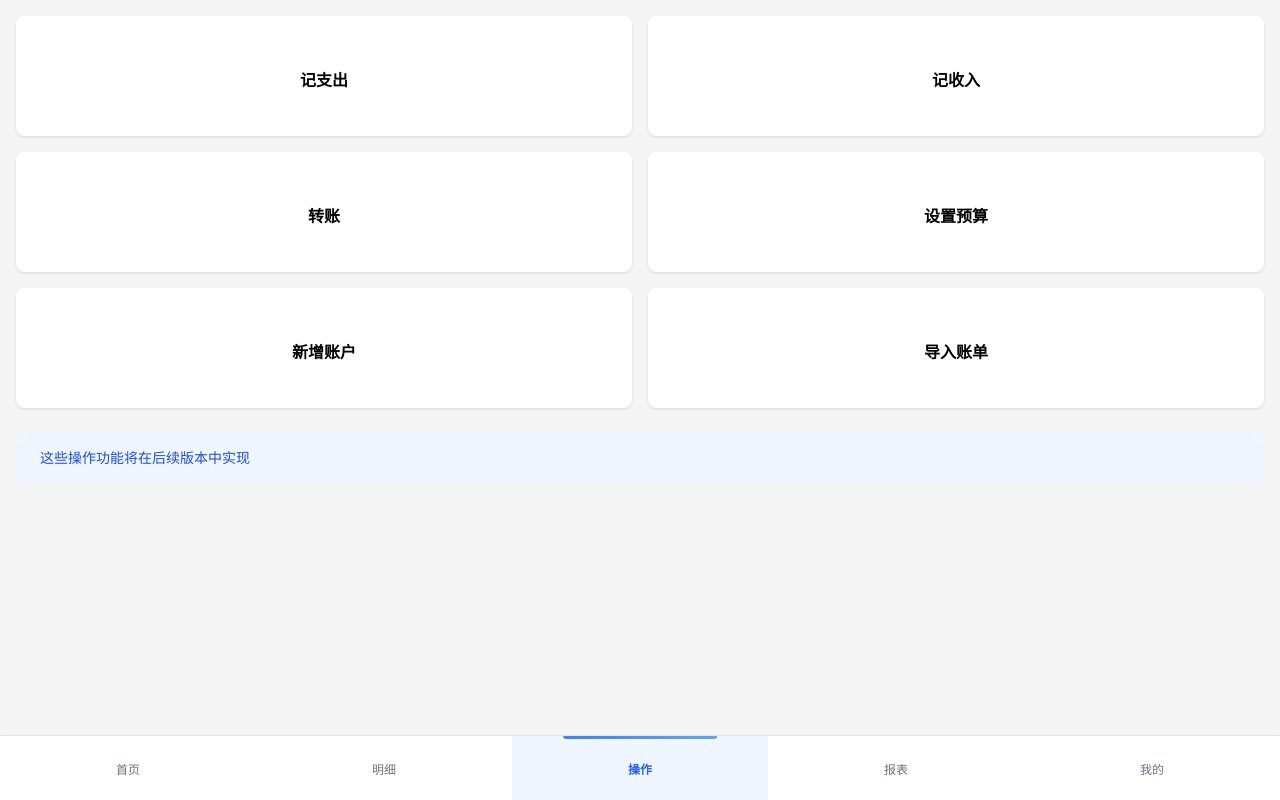
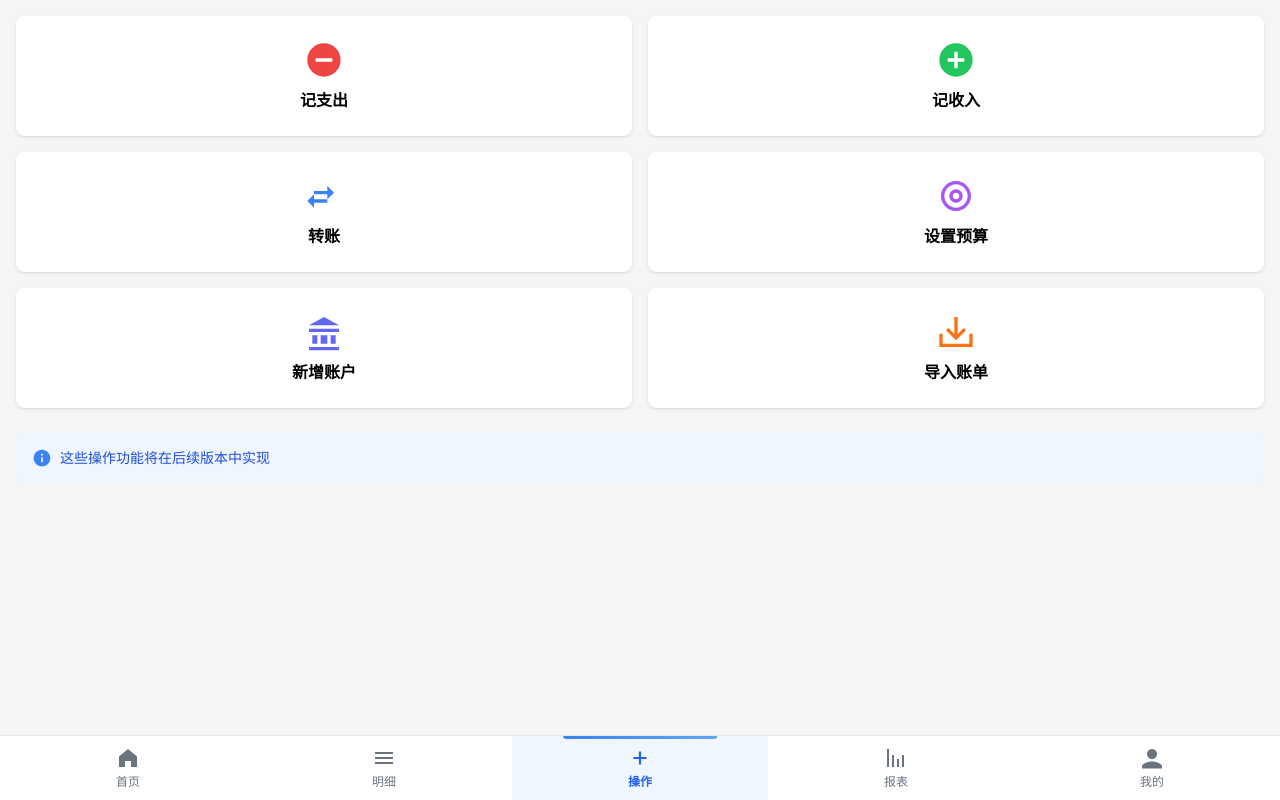
Before and after one commit to bkcarlos/never_broke, a Vue app in the folder frontend-vue/: page /actions in a window 1280 px wide. Built offline with nearby package versions, Linux system fonts and the light colour scheme; a small style sheet from the web is missing.

Commit message:
refactor(icons): Replace iconfont usage with Icon component for consistency across pages; update icon names in navigation and action buttons

```diff
--- a/frontend-vue/index.html
+++ b/frontend-vue/index.html
@@ -6,7 +6,7 @@
     <meta name="viewport" content="width=device-width, initial-scale=1.0" />
     <title>NeverBroke - 认知翻身账</title>
     <!-- iconfont -->
-    <link rel="stylesheet" href="//at.alicdn.com/t/c/font_4701700_kkdi75puiog.css" />
+    <link rel="stylesheet" href="/iconfont.css" />
   </head>
   <body>
     <div id="app"></div>
--- /dev/null
+++ b/frontend-vue/public/iconfont.css
@@ -0,0 +1,76 @@
+/* 使用 Material Icons 作为图标字体 */
+@import url('https://fonts.googleapis.com/css2?family=Material+Symbols+Outlined:opsz,wght,FILL,GRAD@20..48,100..700,0..1,-50..200');
+
+.iconfont {
+  font-family: 'Material Symbols Outlined';
+  font-weight: normal;
+  font-style: normal;
+  font-size: 24px;
+  line-height: 1;
+  letter-spacing: normal;
+  text-transform: none;
+  display: inline-block;
+  white-space: nowrap;
+  word-wrap: normal;
+  direction: ltr;
+  -webkit-font-smoothing: antialiased;
+  -moz-osx-font-smoothing: grayscale;
+  text-rendering: optimizeLegibility;
+  font-feature-settings: 'liga';
+}
+
+.icon-home:before {
+  content: 'home';
+}
+
+.icon-list:before {
+  content: 'list';
+}
+
+.icon-add:before {
+  content: 'add';
+}
+
+.icon-chart:before {
+  content: 'bar_chart';
+}
+
+.icon-user:before {
+  content: 'person';
+}
+
+.icon-eye:before {
+  content: 'visibility';
+}
+
+.icon-eye-close:before {
+  content: 'visibility_off';
+}
+
+.icon-minus-circle:before {
+  content: 'remove_circle';
+}
+
+.icon-add-circle:before {
+  content: 'add_circle';
+}
+
+.icon-transfer:before {
+  content: 'swap_horiz';
+}
+
+.icon-target:before {
+  content: 'track_changes';
+}
+
+.icon-bank:before {
+  content: 'account_balance';
+}
+
+.icon-import:before {
+  content: 'file_download';
+}
+
+.icon-info-circle:before {
+  content: 'info';
+}
--- a/frontend-vue/src/App.vue
+++ b/frontend-vue/src/App.vue
@@ -16,10 +16,12 @@
             'text-gray-500 hover:text-gray-700 hover:bg-gray-50': !isActive(tab.path)
           }"
         >
-          <i
-            :class="['iconfont', tab.icon, 'text-2xl mb-1 transition-transform']"
+          <Icon
+            :name="tab.icon"
+            size="24px"
+            class="mb-1 transition-transform"
             :style="{ transform: isActive(tab.path) ? 'scale(1.1)' : 'scale(1)' }"
-          ></i>
+          />
           <span class="text-xs font-medium" :class="{ 'font-semibold': isActive(tab.path) }">
             {{ tab.label }}
           </span>
@@ -31,15 +33,16 @@
 
 <script setup lang="ts">
 import { useRoute } from 'vue-router'
+import Icon from './components/Icon.vue'
 
 const route = useRoute()
 
 const tabs = [
-  { path: '/', icon: 'icon-home', label: '首页' },
-  { path: '/detail', icon: 'icon-list', label: '明细' },
-  { path: '/actions', icon: 'icon-add', label: '操作' },
-  { path: '/reports', icon: 'icon-chart', label: '报表' },
-  { path: '/profile', icon: 'icon-user', label: '我的' }
+  { path: '/', icon: 'home', label: '首页' },
+  { path: '/detail', icon: 'list', label: '明细' },
+  { path: '/actions', icon: 'add', label: '操作' },
+  { path: '/reports', icon: 'chart', label: '报表' },
+  { path: '/profile', icon: 'user', label: '我的' }
 ]
 
 const isActive = (path: string) => {
--- /dev/null
+++ b/frontend-vue/src/components/Icon.vue
@@ -0,0 +1,51 @@
+<template>
+  <svg
+    :class="['icon', className]"
+    :style="{ width: size, height: size }"
+    viewBox="0 0 1024 1024"
+    xmlns="http://www.w3.org/2000/svg"
+  >
+    <path :d="iconPath" fill="currentColor" />
+  </svg>
+</template>
+
+<script setup lang="ts">
+import { computed } from 'vue'
+
+interface Props {
+  name: string
+  size?: string
+  className?: string
+}
+
+const props = withDefaults(defineProps<Props>(), {
+  size: '1em',
+  className: ''
+})
+
+const iconPaths: Record<string, string> = {
+  'home': 'M512 128L128 448v448h256V640h256v256h256V448z',
+  'list': 'M128 256h768v85.333H128V256z m0 213.333h768v85.334H128v-85.334z m0 213.334h768V768H128v-85.333z',
+  'add': 'M554.667 469.333V256h-85.334v213.333H256v85.334h213.333V768h85.334V554.667H768v-85.334z',
+  'chart': 'M128 128h85.333v768H128V128z m213.333 256h85.334v512h-85.334V384z m213.334 170.667h85.333v341.333h-85.333V554.667z m213.333-170.667h85.333v512H768V384z',
+  'user': 'M512 554.667c117.824 0 213.333-95.51 213.333-213.334C725.333 223.51 629.824 128 512 128s-213.333 95.51-213.333 213.333c0 117.824 95.509 213.334 213.333 213.334z m0 106.666c-142.165 0-426.667 71.339-426.667 213.334V960h853.334v-85.333c0-141.995-284.502-213.334-426.667-213.334z',
+  'eye': 'M512 341.333c-94.293 0-170.667 76.374-170.667 170.667s76.374 170.667 170.667 170.667 170.667-76.374 170.667-170.667-76.374-170.667-170.667-170.667z m0 341.334c-141.141 0-256-114.859-256-256s114.859-256 256-256 256 114.859 256 256-114.859 256-256 256z m0-426.667C341.333 256 204.8 362.667 128 512c76.8 149.333 213.333 256 384 256s307.2-106.667 384-256c-76.8-149.333-213.333-256-384-256z',
+  'eye-close': 'M512 341.333c94.293 0 170.667 76.374 170.667 170.667 0 23.893-5.12 46.507-13.653 67.413l99.84 99.84C821.76 637.867 864 576.853 864 512c-76.8-149.333-213.333-256-384-256-48.64 0-94.72 8.533-137.6 23.04l73.813 73.813c20.907-8.533 43.52-13.653 67.413-13.653zM128 227.413l84.48 84.48 17.067 17.067C172.373 370.347 128 433.493 128 512c76.8 149.333 213.333 256 384 256 56.32 0 109.227-11.093 157.867-30.72l15.36 15.36L796.587 864 853.333 807.253 184.747 138.667 128 227.413z m217.6 217.6l53.76 53.76c-1.707 7.68-2.56 15.36-2.56 23.893 0 70.827 57.173 128 128 128 8.533 0 16.213-.853 23.893-2.56l53.76 53.76c-23.893 11.947-50.347 18.773-77.653 18.773-94.293 0-170.667-76.374-170.667-170.667 0-27.306 6.827-53.76 18.773-77.653z m151.893-35.84l107.52 107.52.853-8.533c0-70.827-57.173-128-128-128l-8.533.853z',
+  'minus-circle': 'M512 85.333C276.352 85.333 85.333 276.352 85.333 512S276.352 938.667 512 938.667 938.667 747.648 938.667 512 747.648 85.333 512 85.333z m213.333 469.334H298.667v-85.334h426.666v85.334z',
+  'add-circle': 'M512 85.333C276.352 85.333 85.333 276.352 85.333 512S276.352 938.667 512 938.667 938.667 747.648 938.667 512 747.648 85.333 512 85.333z m213.333 469.334H554.667V725.333h-85.334V554.667H298.667v-85.334h170.666V298.667h85.334v170.666h170.666v85.334z',
+  'transfer': 'M768 426.667L597.333 256v128H256v85.333h341.333v128L768 426.667z m-512 170.666v-128L85.333 640 256 810.667v-128h341.333v-85.334H256z',
+  'target': 'M512 128C300.8 128 128 300.8 128 512s172.8 384 384 384 384-172.8 384-384S723.2 128 512 128z m0 85.333c164.267 0 298.667 134.4 298.667 298.667S676.267 810.667 512 810.667 213.333 676.267 213.333 512 347.733 213.333 512 213.333z m0 128c-94.293 0-170.667 76.374-170.667 170.667S417.707 682.667 512 682.667 682.667 606.293 682.667 512 606.293 341.333 512 341.333z m0 85.334c47.147 0 85.333 38.186 85.333 85.333S559.147 597.333 512 597.333 426.667 559.147 426.667 512 464.853 426.667 512 426.667z',
+  'bank': 'M128 426.667h768v85.333H128v-85.333z m85.333 170.666h128v213.334H213.333V597.333z m213.334 0h170.666v213.334H426.667V597.333z m256 0h128v213.334h-128V597.333z M512 128l384 213.333H128L512 128z M128 896h768v85.333H128V896z',
+  'import': 'M853.333 554.667v256H170.667v-256H85.333V896h853.334V554.667h-85.334z M256 469.333l60.587-60.586L469.333 561.493V128h85.334v433.493l152.746-152.746L768 469.333 512 725.333 256 469.333z',
+  'info-circle': 'M512 85.333C276.352 85.333 85.333 276.352 85.333 512S276.352 938.667 512 938.667 938.667 747.648 938.667 512 747.648 85.333 512 85.333z m42.667 640H469.333V469.333h85.334V725.333z m0-341.333H469.333V298.667h85.334V384z'
+}
+
+const iconPath = computed(() => iconPaths[props.name] || iconPaths.home)
+</script>
+
+<style scoped>
+.icon {
+  display: inline-block;
+  vertical-align: middle;
+}
+</style>
--- a/frontend-vue/src/views/ActionsPage.vue
+++ b/frontend-vue/src/views/ActionsPage.vue
@@ -6,7 +6,7 @@
         @click="handleAction('addExpense')"
         class="action-btn bg-white rounded-lg shadow p-6 hover:shadow-lg transition-shadow"
       >
-        <i class="iconfont icon-minus-circle text-4xl mb-2 text-red-500"></i>
+        <Icon name="minus-circle" size="40px" class="mb-2 text-red-500" />
         <div class="font-semibold">{{ t('actions.addExpense') }}</div>
       </button>
 
@@ -15,7 +15,7 @@
         @click="handleAction('addIncome')"
         class="action-btn bg-white rounded-lg shadow p-6 hover:shadow-lg transition-shadow"
       >
-        <i class="iconfont icon-add-circle text-4xl mb-2 text-green-500"></i>
+        <Icon name="add-circle" size="40px" class="mb-2 text-green-500" />
         <div class="font-semibold">{{ t('actions.addIncome') }}</div>
       </button>
 
@@ -24,7 +24,7 @@
         @click="handleAction('transfer')"
         class="action-btn bg-white rounded-lg shadow p-6 hover:shadow-lg transition-shadow"
       >
-        <i class="iconfont icon-transfer text-4xl mb-2 text-blue-500"></i>
+        <Icon name="transfer" size="40px" class="mb-2 text-blue-500" />
         <div class="font-semibold">{{ t('actions.transfer') }}</div>
       </button>
 
@@ -33,7 +33,7 @@
         @click="handleAction('setBudget')"
         class="action-btn bg-white rounded-lg shadow p-6 hover:shadow-lg transition-shadow"
       >
-        <i class="iconfont icon-target text-4xl mb-2 text-purple-500"></i>
+        <Icon name="target" size="40px" class="mb-2 text-purple-500" />
         <div class="font-semibold">{{ t('actions.setBudget') }}</div>
       </button>
 
@@ -42,7 +42,7 @@
         @click="handleAction('addAccount')"
         class="action-btn bg-white rounded-lg shadow p-6 hover:shadow-lg transition-shadow"
       >
-        <i class="iconfont icon-bank text-4xl mb-2 text-indigo-500"></i>
+        <Icon name="bank" size="40px" class="mb-2 text-indigo-500" />
         <div class="font-semibold">{{ t('actions.addAccount') }}</div>
       </button>
 
@@ -51,14 +51,14 @@
         @click="handleAction('import')"
         class="action-btn bg-white rounded-lg shadow p-6 hover:shadow-lg transition-shadow"
       >
-        <i class="iconfont icon-import text-4xl mb-2 text-orange-500"></i>
+        <Icon name="import" size="40px" class="mb-2 text-orange-500" />
         <div class="font-semibold">{{ t('actions.import') }}</div>
       </button>
     </div>
 
     <!-- 提示信息 -->
     <div class="mt-6 p-4 bg-blue-50 rounded-lg flex items-center gap-2">
-      <i class="iconfont icon-info-circle text-blue-500"></i>
+      <Icon name="info-circle" size="20px" class="text-blue-500 flex-shrink-0" />
       <p class="text-sm text-blue-700">
         {{ t('actions.comingSoon') }}
       </p>
@@ -68,6 +68,7 @@
 
 <script setup lang="ts">
 import { t } from '@/i18n'
+import Icon from '@/components/Icon.vue'
 
 function handleAction(action: string) {
   // TODO: 后续实现具体功能
--- a/frontend-vue/src/views/HomePage.vue
+++ b/frontend-vue/src/views/HomePage.vue
@@ -6,10 +6,10 @@
       <div class="absolute top-6 right-4 flex gap-3">
         <button
           @click="toggleShowAmount"
-          class="text-2xl hover:scale-110 transition-transform"
+          class="hover:scale-110 transition-transform"
           :title="showAmount ? t('profile.hideAmount') : t('profile.showAmount')"
         >
-          <i :class="showAmount ? 'iconfont icon-eye' : 'iconfont icon-eye-close'"></i>
+          <Icon :name="showAmount ? 'eye' : 'eye-close'" size="24px" class="text-white" />
         </button>
       </div>
 
@@ -229,6 +229,7 @@ import { ref, computed, onMounted } from 'vue'
 import type { HomeOverview } from '@/types'
 import { getHomeOverview } from '@/api/home'
 import { t } from '@/i18n'
+import Icon from '@/components/Icon.vue'
 
 const loading = ref<boolean>(false)
 const error = ref<string | null>(null)
```
